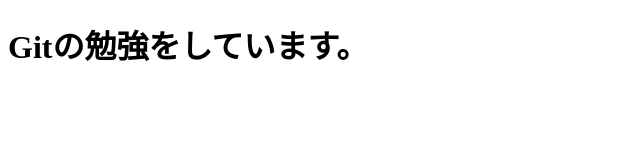
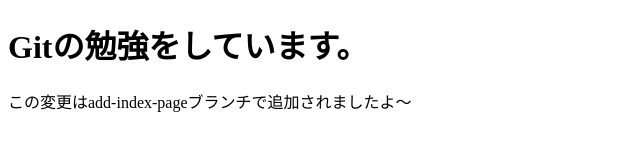
Before and after one commit to sh-nakanowatari/git-study, a plain HTML site: page index.html in a window 1280 px wide. Shown: the whole page, without its empty margins (0-640 px from the left). Drawn offline with Linux system fonts and the light colour scheme.

Commit message:
よ〜を追加

```diff
--- a/index.html
+++ b/index.html
@@ -9,6 +9,7 @@
 
 <body>
   <h1>Gitの勉強をしています。</h1>
+  <p>この変更はadd-index-pageブランチで追加されましたよ〜</p>
 </body>
 
 </html>
```
